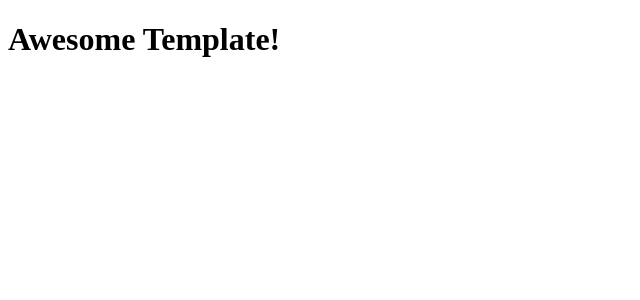
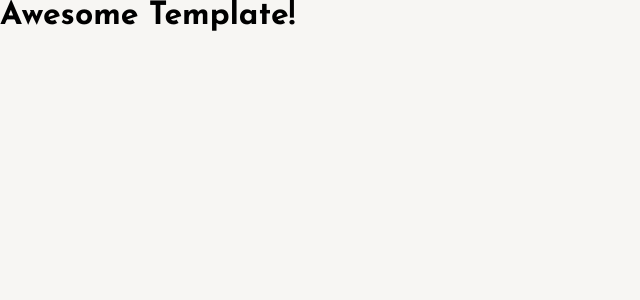
Before and after one commit to ManuCoutinho/trip-app, a Next.js app: page / in a window 1280 px wide. Shown: the top 300 px of the page, without its empty margins (0-640 px from the left). Built offline with nearby package versions, Linux system fonts and the light colour scheme.

Commit message:
chore: :wrench: added setup styled components with theme context

```diff
--- a/next.config.js
+++ b/next.config.js
@@ -1,7 +1,7 @@
 /** @type {import('next').NextConfig} */
 const nextConfig = {
   reactStrictMode: true,
-  swcMinify: true,
+  swcMinify: true
 }
 
 module.exports = nextConfig
--- /dev/null
+++ b/src/contexts/ThemeContext/index.tsx
@@ -0,0 +1,46 @@
+import { createContext, useState, FC } from 'react'
+import { DefaultTheme, ThemeProvider } from 'styled-components'
+import { parseCookies, setCookie } from 'nookies'
+import { combineTheme, light, dark } from 'styles/theme'
+import { ThemeContextProviderProps, ThemeType } from './types'
+import GlobalStyle from 'styles/global'
+
+export const ThemeContext = createContext<ThemeType>({} as ThemeType)
+
+export const ThemeContextProvider: FC<ThemeContextProviderProps> = ({
+  children
+}) => {
+  const cookies = parseCookies()
+
+  const userTheme = cookies.theme === 'dark' ? dark : light
+
+  const [theme, setTheme] = useState<DefaultTheme>(combineTheme(userTheme))
+
+  function toggleTheme() {
+    if (theme.title === 'dark') {
+      setCookie(null, 'theme', 'light', {
+        path: '/',
+        maxAge: 30 * 24 * 60 * 60, //30days
+        sameSite: true
+      })
+      return setTheme(combineTheme(light))
+    }
+    if (theme.title === 'light') {
+      setCookie(null, 'theme', 'dark', {
+        path: '/',
+        maxAge: 30 * 24 * 60 * 60, //30days
+        sameSite: true
+      })
+      return setTheme(combineTheme(dark))
+    }
+  }
+
+  return (
+    <ThemeContext.Provider value={{ theme, toggleTheme }}>
+      <ThemeProvider theme={theme}>
+        {children}
+        <GlobalStyle />
+      </ThemeProvider>
+    </ThemeContext.Provider>
+  )
+}
--- /dev/null
+++ b/src/contexts/ThemeContext/types.ts
@@ -0,0 +1,10 @@
+import { DefaultTheme } from 'styled-components'
+
+export interface ThemeType {
+  theme: DefaultTheme
+  toggleTheme: () => void
+}
+
+export interface ThemeContextProviderProps {
+  children: React.ReactNode
+}
--- /dev/null
+++ b/src/contexts/index.tsx
@@ -0,0 +1,8 @@
+import { ThemeContextProvider } from './ThemeContext'
+import { ThemeContextProviderProps } from './ThemeContext/types'
+
+const GlobalContext: React.FC<ThemeContextProviderProps> = ({ children }) => {
+  return <ThemeContextProvider>{children}</ThemeContextProvider>
+}
+
+export default GlobalContext
--- a/src/pages/_app.tsx
+++ b/src/pages/_app.tsx
@@ -1,7 +1,12 @@
+import GlobalContext from 'contexts'
 import type { AppProps } from 'next/app'
 
 function MyApp({ Component, pageProps }: AppProps) {
-  return <Component {...pageProps} />
+  return (
+    <GlobalContext>
+      <Component {...pageProps} />
+    </GlobalContext>
+  )
 }
 
 export default MyApp
--- /dev/null
+++ b/src/pages/_document.tsx
@@ -0,0 +1,66 @@
+import Document, {
+  DocumentContext,
+  Html,
+  Head,
+  Main,
+  NextScript,
+  DocumentInitialProps
+} from 'next/document'
+import { ServerStyleSheet } from 'styled-components'
+class MyDocument extends Document {
+  static async getInitialProps(
+    ctx: DocumentContext
+  ): Promise<DocumentInitialProps> {
+    const sheet = new ServerStyleSheet()
+    const originalRenderPage = ctx.renderPage
+
+    try {
+      ctx.renderPage = () =>
+        originalRenderPage({
+          enhanceApp: (App) => (props) =>
+            sheet.collectStyles(<App {...props} />)
+        })
+
+      const initialProps = await Document.getInitialProps(ctx)
+      return {
+        ...initialProps,
+        styles: (
+          <>
+            {initialProps.styles}
+            {sheet.getStyleElement()}
+          </>
+        )
+      }
+    } finally {
+      sheet.seal()
+    }
+  }
+
+  render(): JSX.Element {
+    return (
+      <Html lang='pt-BR'>
+        <Head>
+          <meta charSet='utf-8' />
+          <link rel='preconnect' href='https://fonts.googleapis.com' />
+          <link rel='preconnect' href='https://fonts.gstatic.com' />
+          <link
+            href='https://fonts.googleapis.com/css2?family=Josefin+Sans:wght@600;700&family=Montserrat+Alternates:ital,wght@0,400;1,100&display=swap'
+            rel='stylesheet'
+          />
+          <link
+            rel='icon'
+            sizes='16x16'
+            href='/assets/favicon.png'
+            type='image/png'
+          />
+        </Head>
+        <body>
+          <Main />
+          <NextScript />
+        </body>
+      </Html>
+    )
+  }
+}
+
+export default MyDocument
--- /dev/null
+++ b/src/styles/global.ts
@@ -0,0 +1,83 @@
+import { createGlobalStyle } from 'styled-components'
+
+const GlobalStyle = createGlobalStyle`
+*, ::after, ::before {
+  margin: 0;
+  padding: 0;
+  box-sizing: border-box;
+}
+html {
+  font-size: 67.5%;
+ @media (max-width: 67.5em){
+   font-size: 60%;
+ }
+ @media (max-width: 50em){
+   font-size: 52.5%;
+ }
+
+ @media (max-width: 27em) {
+  html {
+    font-size: 47.5%;
+  }
+}
+}
+body, html, #__next {
+  scroll-behavior: smooth;
+  height: 100%;
+}
+body {
+ background: ${(props) => props.theme.colors.body};
+ color: ${(props) => props.theme.colors.text};
+ transition: ${(props) => props.theme.transition};
+}
+
+body, input, textarea, button {
+ font-family: -apple-system, BlinkMacSystemFont, 'Segoe UI', Roboto, Oxygen, Ubuntu, Cantarell, 'Open Sans', 'Helvetica Neue', sans-serif;
+ font-size: 16px;
+}
+
+h1, h2, h3, h4, h5, h6, strong {
+ font-weight: ${(props) => props.theme.fontWeight.bold};
+ font-family: ${(props) => props.theme.font.title};
+}
+
+a {
+ text-decoration: none;
+ color: inherit;
+ cursor: pointer;
+}
+
+button,
+label {
+  cursor: pointer;
+}
+
+sup,
+sub {
+  font-size: 50%;
+}
+img,
+iframe,
+object,
+embed,
+video {
+  max-width: 100%;
+}
+iframe[width][height],
+object[width][height],
+embed[width][height],
+video[width][height] {
+  height: auto; /* Preserve aspect ratio */
+}
+img[width],
+iframe[width],
+object[width],
+embed[width],
+video[width] {
+  width: auto; /* Defer to max-width */
+}
+:focus:not(:focus-visible) {
+  outline: 0;
+}
+`
+export default GlobalStyle
--- /dev/null
+++ b/src/styles/theme/dark.ts
@@ -0,0 +1,19 @@
+export default {
+  title: 'dark',
+  colors: {
+    black: '#090B09',
+    white: '#FAFAFF',
+    background: '',
+    body: '#F7F6F3',
+    primary: '',
+    secondary: '',
+    text: '',
+    title: '',
+    info: '',
+    highlight: '',
+    bg_card: '',
+    glass: '',
+    bg_modal: '',
+    disabled: ''
+  }
+} as const
--- /dev/null
+++ b/src/styles/theme/index.ts
@@ -0,0 +1,38 @@
+import { DefaultTheme, CustomTheme } from 'styled-components'
+import dark from './dark'
+import light from './light'
+
+export type Theme = typeof defaultTheme
+
+const defaultTheme = {
+  font: {
+    text: "'Montserrat Alternates', sans-serif",
+    title: "'Josefin Sans', sans-serif"
+  },
+  fontSize: {
+    xsm: '0.75em',
+    sm: '0.875em',
+    md: '1em',
+    lg: '1.5em',
+    xl: '2rem',
+    xlg: '3rem'
+  },
+  fontWeight: {
+    light: 100,
+    normal: 400,
+    semibold: 600,
+    bold: 700
+  },
+  transition: 'all 0.2s ease-in-out',
+  radius: {
+    sm: '8px',
+    md: '16px',
+    lg: '25px',
+    full: '50%'
+  }
+} as const
+
+function combineTheme(theme: CustomTheme): DefaultTheme {
+  return { ...defaultTheme, ...theme }
+}
+export { combineTheme, dark, light }
--- /dev/null
+++ b/src/styles/theme/light.ts
@@ -0,0 +1,19 @@
+export default {
+  title: 'light',
+  colors: {
+    black: '#090B09',
+    white: '#FAFAFF',
+    background: '',
+    body: '#F7F6F3',
+    primary: '',
+    secondary: '',
+    text: '',
+    title: '',
+    info: '',
+    highlight: '',
+    bg_card: '',
+    glass: '',
+    bg_modal: '',
+    disabled: ''
+  }
+} as const
```
Also changed, not shown: package.json (+6 -2 lines), src/@types/styled.d.ts (added, +52 -0 lines), 1 other file (tests, documents, lock files or other folders).
